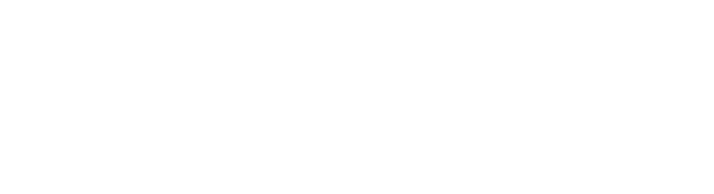
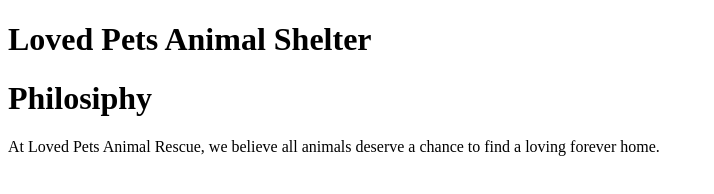
Before and after one commit to cesarmm02/LovedPetsAnimalShelter, a plain HTML site: page index.html in a window 1280 px wide. Shown: the whole page, without its empty margins (0-714 px from the left). Drawn offline with Linux system fonts and the light colour scheme.

Commit message:
Add header, main, and footer sections to index.html

```diff
--- a/index.html
+++ b/index.html
@@ -5,6 +5,16 @@
     <title>Loved Pets Animal Shelter</title>
   </head>
   <body>
-
+    <header>
+      <h1>Loved Pets Animal Shelter</h1>
+    </header>
+    <aside></aside>
+    <main>
+      <h1>Philosiphy</h1>
+      <p>At Loved Pets Animal Rescue, we
+        believe all animals deserve a chance
+        to find a loving forever home.</p>
+    </main>
+    <footer></footer>
   </body>
 </html>
```
